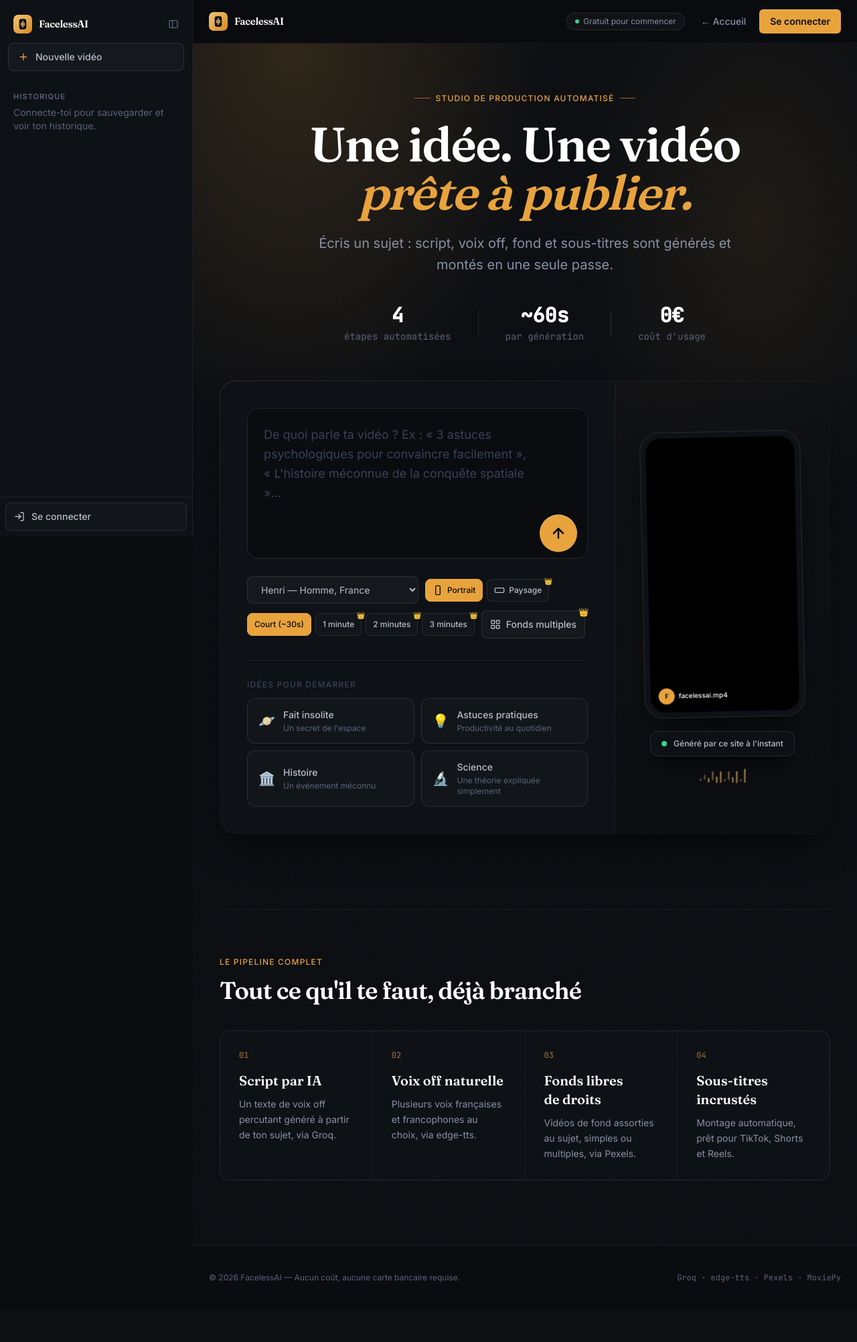
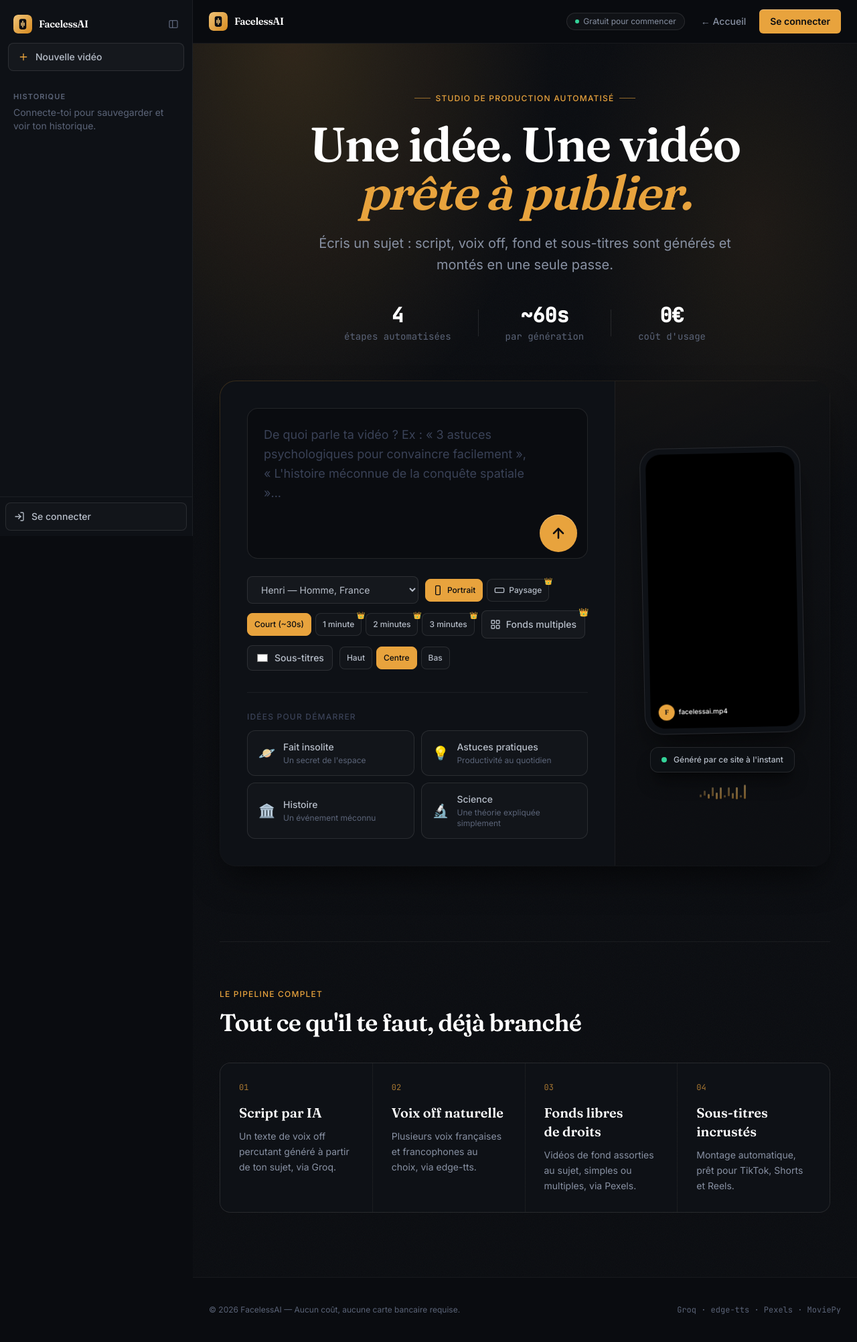
Before and after one commit to ilhandecamp-hash/-FacelessAI, a FastAPI app: page /app in a window 1280 px wide. Shown: the whole page at 67% size. Before the commit the page ends 1914 px from the top, so only its background shows below. Run offline with FastAPI, Linux system fonts and the light colour scheme; data that the repository does not hold is empty; some libraries are stand-ins or nearby versions; grey boxes are pictures that could not be loaded.

Commit message:
Ajoute la personnalisation des sous-titres (couleur + position)
L'utilisateur peut désormais choisir la couleur du texte des sous-titres
(color picker) et leur position verticale (haut/centre/bas), au lieu
du blanc centré fixe précédent.

- core/video_composer.py : _render_subtitle_image accepte une couleur
  hex, _build_subtitle_clips une position parmi ("haut", "centre",
  "bas") avec une marge de sécurité par rapport aux bords (12% de la
  hauteur) qui évite aussi tout chevauchement avec le watermark en
  position "bas".
- GET /subtitle-positions expose les positions disponibles au frontend,
  suivant le même pattern que /durations et /orientations.
- Nouveau contrôle couleur (input type="color") et groupe de boutons
  position dans la rangée de réglages du formulaire, valeurs envoyées
  à /generate avec le reste de la requête.
- Testé en générant de vraies vidéos avec couleur et position
  personnalisées (jaune position "bas", bleu position "haut") :
  vérifié visuellement sur les frames extraites, aucun chevauchement
  avec le watermark. Interactions UI (color picker + boutons de
  position) testées avec Playwright.

Co-Authored-By: Claude Sonnet 5 <noreply@anthropic.com>

```diff
--- a/core/video_composer.py
+++ b/core/video_composer.py
@@ -156,10 +156,21 @@ def _wrap_text(draw: ImageDraw.ImageDraw, text: str, font: ImageFont.FreeTypeFon
     return lines
 
 
-def _render_subtitle_image(text: str, target_width: int, font_size: int) -> np.ndarray:
+def _hex_to_rgb(hex_color: str) -> tuple[int, int, int]:
+    hex_color = hex_color.lstrip("#")
+    if len(hex_color) != 6:
+        return (255, 255, 255)
+    try:
+        return tuple(int(hex_color[i:i + 2], 16) for i in (0, 2, 4))
+    except ValueError:
+        return (255, 255, 255)
+
+
+def _render_subtitle_image(text: str, target_width: int, font_size: int, color: str = "#ffffff") -> np.ndarray:
     """Dessine le texte du sous-titre (fond transparent, contour noir) via Pillow."""
     font = _load_font(font_size)
     max_text_width = target_width - int(target_width * 0.12)
+    fill_color = _hex_to_rgb(color)
 
     scratch = Image.new("RGBA", (10, 10), (0, 0, 0, 0))
     scratch_draw = ImageDraw.Draw(scratch)
@@ -177,7 +188,7 @@ def _render_subtitle_image(text: str, target_width: int, font_size: int) -> np.n
         x = (target_width - text_width) / 2
         y = i * line_height + 20
         draw.text(
-            (x, y), line, font=font, fill="white",
+            (x, y), line, font=font, fill=fill_color,
             stroke_width=stroke_width, stroke_fill="black",
         )
 
@@ -244,11 +255,31 @@ def _build_watermark_clip(total_duration: float, target_width: int, target_heigh
     )
 
 
-def _build_subtitle_clips(script_text: str, total_duration: float, target_width: int, font_size: int) -> list:
-    """Découpe le texte en morceaux courts affichés successivement, centrés à l'écran."""
+SUBTITLE_POSITIONS = ("haut", "centre", "bas")
+DEFAULT_SUBTITLE_POSITION = "centre"
+
+# Marge en fraction de la hauteur totale, pour "haut"/"bas" : évite de coller
+# le texte au bord de l'écran (et, pour "bas", laisse de la place au-dessus
+# du watermark éventuel plutôt que de risquer un chevauchement visuel).
+SUBTITLE_VERTICAL_MARGIN_RATIO = 0.12
+
+
+def _build_subtitle_clips(
+    script_text: str,
+    total_duration: float,
+    target_width: int,
+    target_height: int,
+    font_size: int,
+    color: str = "#ffffff",
+    position: str = DEFAULT_SUBTITLE_POSITION,
+) -> list:
+    """Découpe le texte en morceaux courts affichés successivement à l'écran."""
     words = script_text.split()
     if not words:
         return []
+
+    if position not in SUBTITLE_POSITIONS:
+        position = DEFAULT_SUBTITLE_POSITION
 
     chunks = [
         " ".join(words[i:i + WORDS_PER_CHUNK])
@@ -260,14 +291,19 @@ def _build_subtitle_clips(script_text: str, total_duration: float, target_width:
 
     for index, chunk_text in enumerate(chunks):
         start_time = index * chunk_duration
-        image_array = _render_subtitle_image(chunk_text, target_width, font_size)
+        image_array = _render_subtitle_image(chunk_text, target_width, font_size, color)
 
-        img_clip = (
-            ImageClip(image_array)
-            .set_start(start_time)
-            .set_duration(chunk_duration)
-            .set_position("center")
-        )
+        img_clip = ImageClip(image_array).set_start(start_time).set_duration(chunk_duration)
+
+        if position == "bas":
+            y = int(target_height * (1 - SUBTITLE_VERTICAL_MARGIN_RATIO)) - img_clip.h
+            img_clip = img_clip.set_position(("center", y))
+        elif position == "haut":
+            y = int(target_height * SUBTITLE_VERTICAL_MARGIN_RATIO)
+            img_clip = img_clip.set_position(("center", y))
+        else:
+            img_clip = img_clip.set_position("center")
+
         subtitle_clips.append(img_clip)
 
     return subtitle_clips
@@ -280,8 +316,10 @@ def compose_video(
     output_path: str,
     orientation: str = DEFAULT_ORIENTATION,
     add_watermark: bool = False,
+    subtitle_color: str = "#ffffff",
+    subtitle_position: str = DEFAULT_SUBTITLE_POSITION,
 ) -> str:
-    """Assemble la vidéo finale : fond(s) + voix off + sous-titres centrés.
+    """Assemble la vidéo finale : fond(s) + voix off + sous-titres.
 
     `orientation` vaut "portrait" (1080x1920, par défaut) ou "paysage" (1920x1080).
 
@@ -291,6 +329,9 @@ def compose_video(
 
     `add_watermark` ajoute le filigrane "Fait avec FacelessAI" en bas à
     droite (comptes gratuits) ; les comptes Premium ne l'ont pas.
+
+    `subtitle_color` (hex, ex "#ffffff") et `subtitle_position` ("haut",
+    "centre" ou "bas") personnalisent l'apparence des sous-titres.
 
     Retourne le chemin du fichier vidéo final généré.
     """
@@ -309,7 +350,10 @@ def compose_video(
         background_video_paths, total_duration, target_width, target_height
     )
 
-    subtitle_clips = _build_subtitle_clips(script_text, total_duration, target_width, font_size)
+    subtitle_clips = _build_subtitle_clips(
+        script_text, total_duration, target_width, target_height, font_size,
+        subtitle_color, subtitle_position,
+    )
 
     overlay_clips = list(subtitle_clips)
     if add_watermark:
--- a/main.py
+++ b/main.py
@@ -13,6 +13,7 @@ connecté, l'historique des générations est privé (core.database, SQLite).
 
 import logging
 import os
+import re
 import traceback
 import uuid
 
@@ -50,7 +51,12 @@ from core.payments import (
     parse_webhook_event,
 )
 from core.script_generator import DEFAULT_DURATION, DURATION_PRESETS, generate_script
-from core.video_composer import DEFAULT_ORIENTATION, compose_video
+from core.video_composer import (
+    DEFAULT_ORIENTATION,
+    DEFAULT_SUBTITLE_POSITION,
+    SUBTITLE_POSITIONS,
+    compose_video,
+)
 from core.video_fetcher import fetch_background_videos
 from core.voice_generator import AVAILABLE_VOICES, DEFAULT_VOICE, generate_voice
 
@@ -112,6 +118,8 @@ class GenerateRequest(BaseModel):
     voice: str = DEFAULT_VOICE
     duration: str = DEFAULT_DURATION
     orientation: str = DEFAULT_ORIENTATION
+    subtitle_color: str = "#ffffff"
+    subtitle_position: str = "centre"
 
 
 class GenerateResponse(BaseModel):
@@ -324,6 +332,10 @@ async def generate(request: Request, payload: GenerateRequest):
 
     duration = payload.duration if payload.duration in DURATION_PRESETS else DEFAULT_DURATION
     orientation = payload.orientation if payload.orientation in ORIENTATIONS else DEFAULT_ORIENTATION
+    subtitle_position = (
+        payload.subtitle_position if payload.subtitle_position in SUBTITLE_POSITIONS else DEFAULT_SUBTITLE_POSITION
+    )
+    subtitle_color = payload.subtitle_color if re.fullmatch(r"#[0-9a-fA-F]{6}", payload.subtitle_color) else "#ffffff"
 
     # Fonds multiples désactivé au-delà du format "court" : combiner vidéo
     # longue + plusieurs VideoFileClip ouverts simultanément dépasse les
@@ -377,7 +389,7 @@ async def generate(request: Request, payload: GenerateRequest):
     try:
         await run_in_threadpool(
             compose_video, downloaded_paths, audio_path, script_text, output_path, orientation,
-            not is_premium,
+            not is_premium, subtitle_color, subtitle_position,
         )
     except Exception as exc:
         logger.error("Échec montage vidéo (job %s): %s\n%s", job_id, exc, traceback.format_exc())
@@ -476,6 +488,11 @@ async def orientations():
     return {"orientations": ORIENTATIONS, "default": DEFAULT_ORIENTATION}
 
 
+@app.get("/subtitle-positions")
+async def subtitle_positions():
+    return {"positions": list(SUBTITLE_POSITIONS), "default": DEFAULT_SUBTITLE_POSITION}
+
+
 # --- Paiement Premium (Stripe Checkout) ---
 
 
--- a/templates/app.html
+++ b/templates/app.html
@@ -387,6 +387,15 @@
                     Fonds multiples
                     <span class="premium-crown hidden absolute -top-1.5 -right-1.5 text-xs">👑</span>
                   </button>
+
+                  <label class="flex items-center gap-2 rounded-lg border border-white/10 bg-white/[0.03] px-3 py-2 text-sm font-medium text-ink-200 cursor-pointer" title="Couleur des sous-titres">
+                    <input type="color" id="subtitle-color" value="#ffffff" class="h-5 w-5 rounded cursor-pointer border-0 bg-transparent p-0" />
+                    Sous-titres
+                  </label>
+
+                  <div id="subtitle-position-group" class="flex items-center gap-1.5">
+                    <!-- Boutons de position injectés en JS -->
+                  </div>
                 </div>
               </form>
 
@@ -792,6 +801,54 @@
     }
 
     loadOrientations();
+
+    const subtitleColorInput = document.getElementById("subtitle-color");
+    const subtitlePositionGroup = document.getElementById("subtitle-position-group");
+    let selectedSubtitlePosition = "centre";
+
+    const SUBTITLE_POSITION_LABELS = { haut: "Haut", centre: "Centre", bas: "Bas" };
+
+    function updateSubtitlePositionStyles() {
+      subtitlePositionGroup.querySelectorAll(".subtitle-position-chip").forEach((btn) => {
+        const isActive = btn.dataset.position === selectedSubtitlePosition;
+        btn.classList.toggle("bg-amber-400", isActive);
+        btn.classList.toggle("text-ink-950", isActive);
+        btn.classList.toggle("border-amber-400", isActive);
+        btn.classList.toggle("bg-white/[0.02]", !isActive);
+        btn.classList.toggle("text-ink-200", !isActive);
+        btn.classList.toggle("border-white/10", !isActive);
+      });
+    }
+
+    function renderSubtitlePositionButtons(positions, defaultKey) {
+      subtitlePositionGroup.innerHTML = "";
+      selectedSubtitlePosition = defaultKey || "centre";
+      positions.forEach((key) => {
+        const btn = document.createElement("button");
+        btn.type = "button";
+        btn.dataset.position = key;
+        btn.className = "subtitle-position-chip rounded-lg border px-2.5 py-2 text-xs font-medium transition";
+        btn.textContent = SUBTITLE_POSITION_LABELS[key] || key;
+        btn.addEventListener("click", () => {
+          selectedSubtitlePosition = key;
+          updateSubtitlePositionStyles();
+        });
+        subtitlePositionGroup.appendChild(btn);
+      });
+      updateSubtitlePositionStyles();
+    }
+
+    async function loadSubtitlePositions() {
+      try {
+        const res = await fetch("/subtitle-positions");
+        const data = await res.json();
+        renderSubtitlePositionButtons(data.positions, data.default);
+      } catch (err) {
+        renderSubtitlePositionButtons(["haut", "centre", "bas"], "centre");
+      }
+    }
+
+    loadSubtitlePositions();
 
     let multiFond = false;
 
@@ -1267,7 +1324,11 @@
         const response = await fetch("/generate", {
           method: "POST",
           headers: { "Content-Type": "application/json" },
-          body: JSON.stringify({ sujet, multi_fond: multi, voice, duration, orientation }),
+          body: JSON.stringify({
+            sujet, multi_fond: multi, voice, duration, orientation,
+            subtitle_color: subtitleColorInput.value,
+            subtitle_position: selectedSubtitlePosition,
+          }),
         });
 
         const data = await response.json();
```
